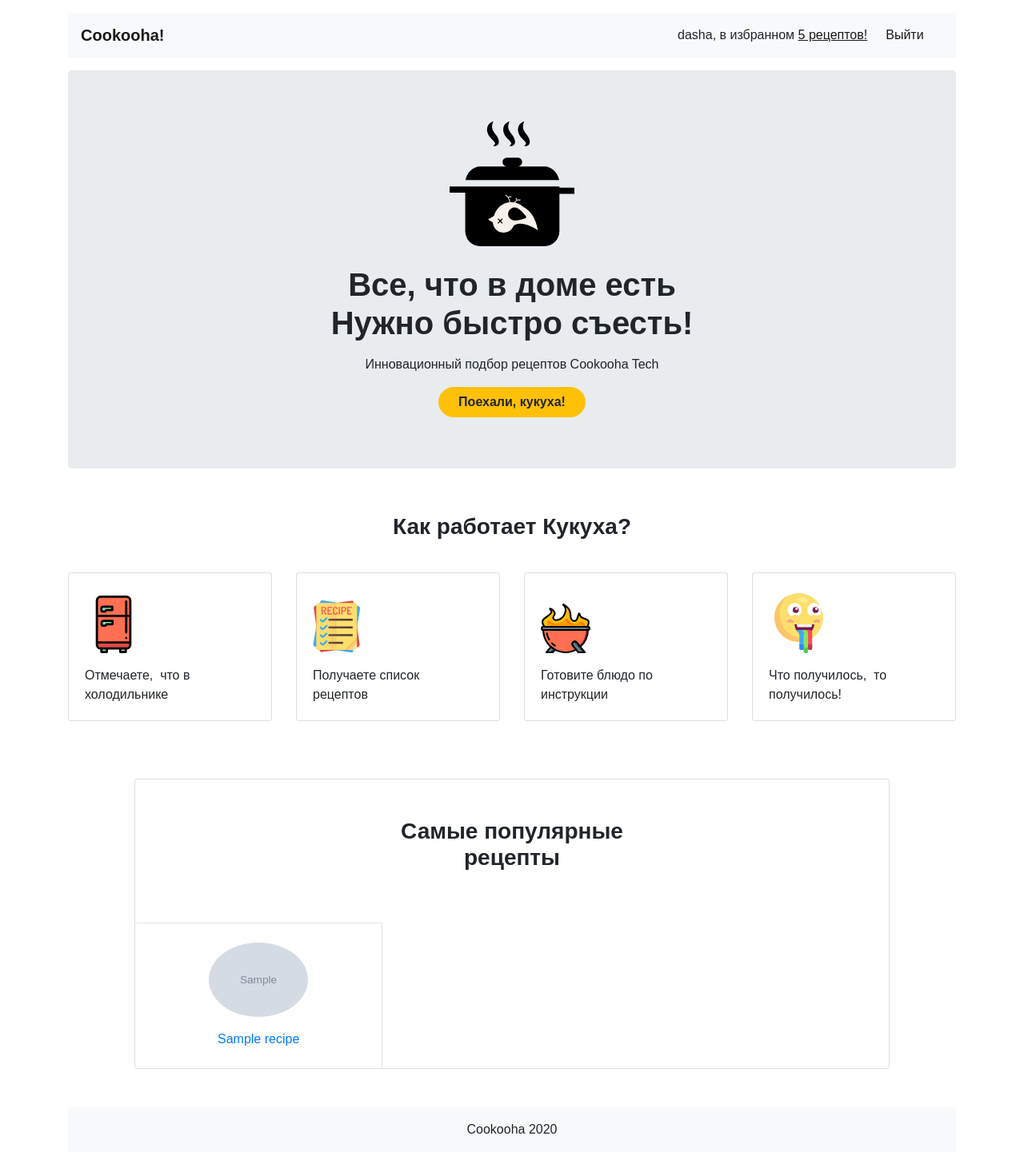
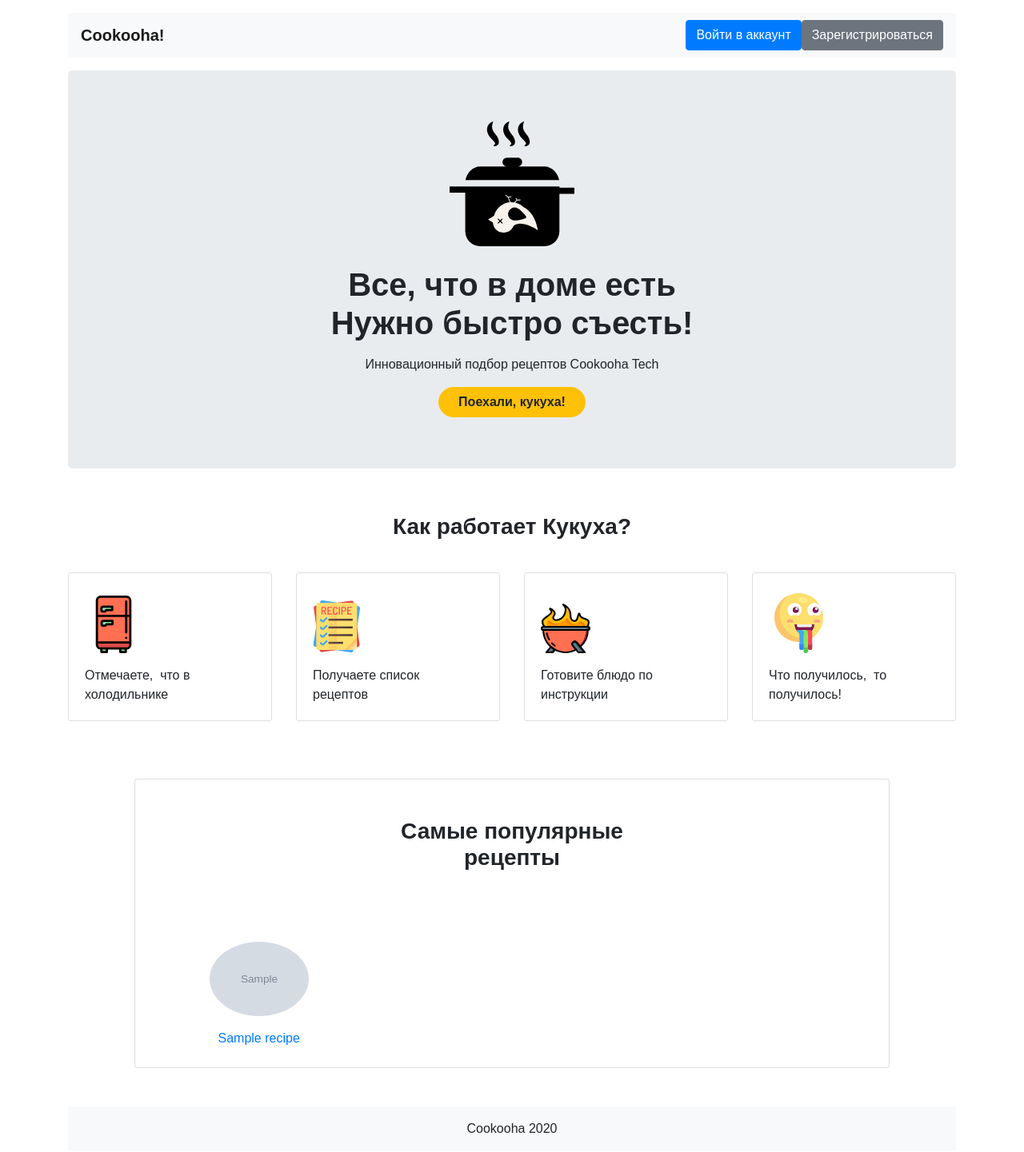
Before and after one commit to sula8/coocooha, a Flask app: page / in a window 1280 px wide. Shown: the whole page at 80% size. After the commit the page ends 1417 px from the top, so only its background shows below. Run offline with Flask 2, Linux system fonts and the light colour scheme; tables that the repository leaves empty hold one stand-in row (values such as "Sample post"); grey boxes marked "Sample" are stand-in pictures; some libraries are stand-ins or nearby versions.

Commit message:
update code

```diff
--- a/app.py
+++ b/app.py
@@ -1,33 +1,31 @@
-import os
-
 from flask import Flask
 from flask import url_for
 from flask import render_template
 from flask import session
 from flask import redirect
 from flask import request
+
 from flask_migrate import Migrate
+from sqlalchemy import func
 
-from models import db, Recipe, User, IngredientGroup, Ingredient
+from models import db, Recipe, User, IngredientGroup, Ingredient, recipe_user_assn
 from forms import RegistrationForm, LoginForm
-
+from config import Config
 
 app = Flask(__name__)
-
-app.secret_key = 'Developer' #TODO Скрыть этот ключ в переменной окружения в .env
-app.config['SQLALCHEMY_DATABASE_URI'] = os.environ.get("DATABASE_URL")
-app.config["SQLALCHEMY_TRACK_MODIFICATIONS"] = False
+app.config.from_object(Config)
 
 db.init_app(app)
+
 migrate = Migrate(app, db)
 
 
 @app.route('/')
 def index():
-    recipes = Recipe.query.all()
-    recipes_sorted = sorted(recipes, key=lambda r: r.users, reverse=True)
+    total_favs = func.count(recipe_user_assn.c.user_id)
+    recipes = Recipe.query.join(recipe_user_assn).group_by(Recipe).order_by(total_favs.desc()).limit(6).all()
 
-    return render_template("index.html", recipes=recipes_sorted[:6])
+    return render_template("index.html", recipes=recipes)
 
 
 @app.route('/recipe/<recipe_id>/')
@@ -225,7 +223,14 @@ def page_not_found(e):
     return redirect('/'), 405
 
 #export DATABASE_URL='postgresql+psycopg2://postgres:postgres@127.0.0.1:5432/coocooha'
-#TODO: шапка
-#TODO: картинки
-#TODO: блупринты
-#TODO: эррор хэндлеры
+
+#TODO:блупринты
+
+#TODO: логин
+#TODO: шапка - передать user
+
+
+#TODO:урл_фор
+#TODO:картинки
+#TODO:эррор хэндлер
+#TODO:контекст
--- a/models.py
+++ b/models.py
@@ -30,6 +30,7 @@ class Recipe(db.Model):
 	instruction = db.Column(db.Text)
 
 	ingredients = db.relationship('Ingredient', secondary=recipe_ingredient_assn, back_populates='recipes')
+	users = db.relationship('User', secondary=recipe_user_assn, back_populates='favorites')
 
 
 class Ingredient(db.Model):
@@ -56,4 +57,4 @@ class User(db.Model):
 	email = db.Column(db.String, unique=True)
 	password = db.Column(db.String)
 
-	favorites = db.relationship('Recipe', secondary=recipe_user_assn, backref='users')
+	favorites = db.relationship('Recipe', secondary=recipe_user_assn, back_populates='users')
--- a/templates/base.html
+++ b/templates/base.html
@@ -30,14 +30,21 @@
         <span class="navbar-toggler-icon"></span>
       </button>
       <div class="collapse navbar-collapse justify-content-end text-right" id="navbarNav">
+        {% if user %}
             <p class="navbar-text text-body col-4 m-0">
-          dasha, в избранном <a href="#" style="text-decoration: underline;">5 рецептов!</a>
+              {{ user.email }}, в избранном <a href="/favorites" style="text-decoration: underline;"> {{ user.favorites | length }} рецептов!</a>
             </p>
             <ul class="navbar-nav col-1">
               <li class="nav-item active">
-            <a class="nav-link" href="#">Выйти</a>
+                <form action="/logout" method="post">
+                  <input type="submit" value="Выйти">
+                </form>
               </li>
             </ul>
+        {% else %}
+            <a href="/login" class="btn btn-primary">Войти в аккаунт</a>
+            <a href="/registration" class="btn btn-secondary">Зарегистрироваться</a>
+        {% endif %}
       </div>
     </nav>
   </header>
--- a/templates/index.html
+++ b/templates/index.html
@@ -61,8 +61,8 @@
         <h2 class="h3 py-5 mb-3 font-weight-bold">Самые популярные <br>рецепты</h2>
         <div class="row">
           {% for recipe in recipes %}
-          <div class="col-lg-4 col-sm-6 border-right pr-0">
-            <div class="border-top py-4 px-5 h-100">
+          <div class="col-lg-4 col-sm-6 pr-0">
+            <div class="py-4 px-5 h-100">
               <a href="/recipe/{{ recipe.id }}" class="d-block pb-3">
                 <img src="{{ recipe.picture }}" alt="" width="124" class="rounded-circle">
               </a>
```
Also changed, not shown: config.py (added, +8 -0 lines). Lines whose indentation alone changed are shown as unchanged.
